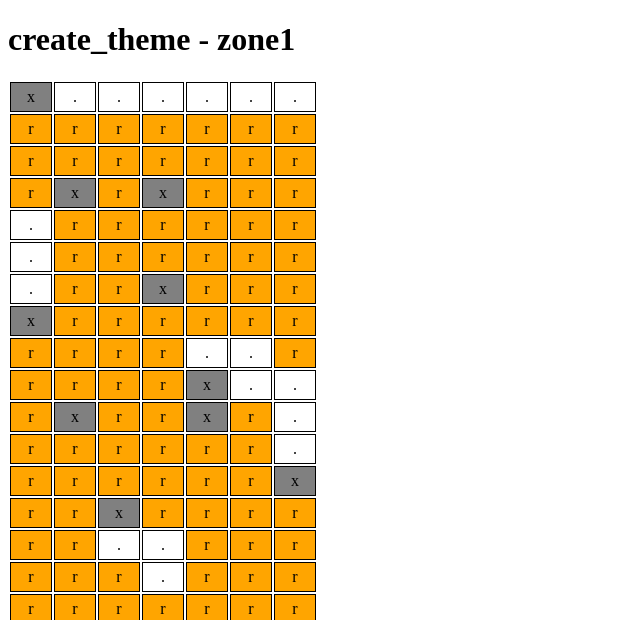
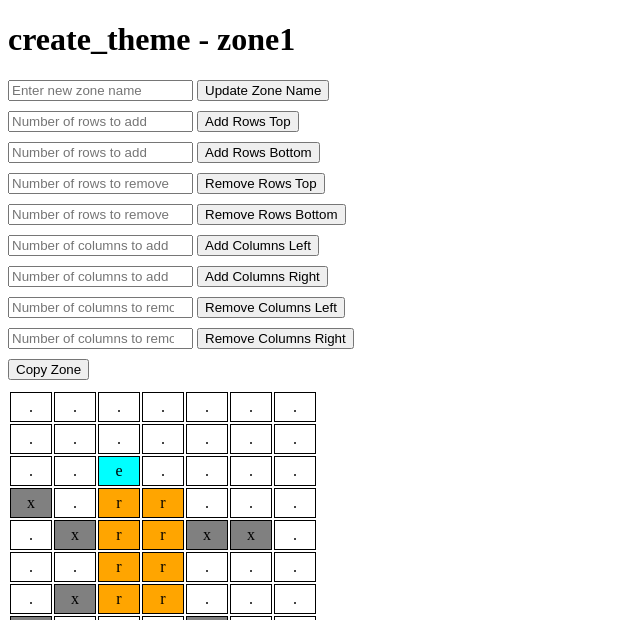
Before and after one commit to houneTeam/GNGdata, a Flask app: page /create_theme/zone1 in a window 1280 px wide. Shown: the top 620 px of the page, without its empty margins (0-640 px from the left). Run offline with Flask 3, Linux system fonts and the light colour scheme.

Commit message:
theme editor v1

```diff
--- a/app.py
+++ b/app.py
@@ -1,7 +1,7 @@
-from flask import Flask, render_template, request, redirect, url_for
+from flask import Flask, render_template, request, redirect, url_for, send_from_directory
 import json
 import os
-import random
+import shutil
 
 app = Flask(__name__)
 
@@ -29,7 +29,7 @@
         return parts[0].strip()  # Return the part before the colon
     return content
 
-# Function to create a new theme
+# Function to create a new theme with one zone and specified parameters
 def create_theme(theme_name):
     themes_directory = 'gamedata'
     new_theme_path = os.path.join(themes_directory, theme_name)
@@ -38,7 +38,7 @@
     if not os.path.exists(new_theme_path):
         os.makedirs(new_theme_path)
 
-        # Create initial CombinedGameData.json with an empty Zone 1
+        # Create the initial data for the theme
         initial_data = {
             "BalanceProperties": [
                 {
@@ -47,9 +47,30 @@
             ],
             "Zones": [
                 {
-                    "Id": "Zone 1",
+                    "Id": "zone1",
                     "WidthCells": 7,
-                    "Grid": generate_grid(7, 7)  # Generate grid for a 7x7 zone
+                    "DepthCells": 12,
+                    "FogOfWarCheckpoint": 0,
+                    "DecoSeed": 0,
+                    "RankMultipliers": [
+                        {
+                            "GenObjectiveSoftCurrencyMultiplier": 1,
+                            "MiningSoftCurrencyMultiplier": 0.1,
+                            "GachaSoftCurrencyMultNormal": 0.35,
+                            "GachaSoftCurrencyMultPremium": 1,
+                            "GachaSoftCurrencyMultRare": 1,
+                            "MiningLeaderboardCurrencyMultiplier": 1,
+                            "GachaLeaderboardCurrencyMultNormal": 1,
+                            "GachaLeaderboardCurrencyMultPremium": 1,
+                            "GachaLeaderboardCurrencyMultRare": 1,
+                            "GachaCardsMultNormal": 0.1,
+                            "GachaCardsMultPremium": 1,
+                            "GachaCardsMultRare": 1
+                        }
+                    ],
+                    "Grid": ".,.,e:exit:1:scg_m001_exit,.,.,.,.,x:block2x2,.,r:rockonboardingmine1:2,r:rocksoftcurrencysmall:2,.,.,.,.,x:block1x1v6L,r:rockonboardingmine1:1,r:rockonboardingmine1:2,x:block1x2,x:block2x3vR,.,.,.,r:rockonboardingmine1:1,r:rockonboardingmine1:1,.,.,.,.,x:block1x2,r:rockonboardingmine1:1,r:rockonboardingmine1:1,.,.,.,x:waterfall1x4vL,.,.,.,x:block3x3,.,.,.,.,.,.,.,.,.,.,.,.,.,.,.,.,.,.,.,.,.,.,.,.,c:spawningcart:1,.,.,.,.,.,.,.,.,.,.,.,.,x:block1x1v4,x:block2x1,.,x:block1x1v2,x:block1x1v5,x:block2x1,.",
+                    "CrusherGridId": 1,
+                    "GridRowRanks": None
                 }
             ]
         }
@@ -57,41 +78,6 @@
         # Write the initial data to CombinedGameData.json
         file_path = os.path.join(new_theme_path, 'CombinedGameData.json')
         write_json(file_path, initial_data)
-
-# Function to generate a grid string with default levels
-def generate_grid(rows, cols):
-    elements = [
-        'e:exit',
-        'x:block1x1v3',
-        'x:block2x2v1',
-        'r:rockleaderboardcurrency',
-        'r:rockbasic',
-        'r:rockgachawooden',
-        'r:rockkey',
-        'r:rocksoftcurrencysmall',
-        'r:rocksoftcurrencybig',
-        'r:rockgachascripted3',
-        'x:waterfall1x4vR',
-        's:jade:scg_s10:ca007',
-        's:opal:scg_s09:ca006',
-        's:topaz:scg_s08:ca005',
-        's:agate:GachaIron:ca004',
-        'p:checkpoint:scg_c03',
-        'c:spawningcart',
-        'x:wall1x1vL',
-        'x:wall1x1vR'
-    ]
-
-    def add_default_level(element):
-        if ':' in element:
-            parts = element.split(':')
-            if len(parts) == 2:
-                return f"{element}:1"
-            return f"{parts[0]}:{parts[1]}:1" + ':'.join(parts[2:])
-        return element
-
-    grid = [add_default_level(random.choice(elements)) for _ in range(rows * cols)]
-    return ','.join(grid)
 
 @app.route('/')
 def home():
@@ -123,5 +109,59 @@
         create_theme(theme_name)
     return redirect(url_for('home'))
 
+@app.route('/update_zone_name/<theme>/<zone_id>', methods=['POST'])
+def update_zone_name(theme, zone_id):
+    new_zone_name = request.form.get('new_zone_name')
+    if new_zone_name:
+        file_path = f'gamedata/{theme}/CombinedGameData.json'
+        data = read_json(file_path)
+        for zone in data["Zones"]:
+            if zone["Id"] == zone_id:
+                zone["Id"] = new_zone_name
+                break
+        write_json(file_path, data)
+    return redirect(url_for('zone', theme=theme, zone_id=new_zone_name))
+
+@app.route('/add_rows/<theme>/<zone_id>', methods=['POST'])
+def add_rows(theme, zone_id):
+    num_rows = int(request.form.get('num_rows'))
+    if num_rows > 0:
+        file_path = f'gamedata/{theme}/CombinedGameData.json'
+        data = read_json(file_path)
+        for zone in data["Zones"]:
+            if zone["Id"] == zone_id:
+                width = zone["WidthCells"]
+                new_rows = ['.' for _ in range(width * num_rows)]
+                grid_elements = zone["Grid"].split(',')
+                updated_grid = ','.join(new_rows + grid_elements)
+                zone["Grid"] = updated_grid
+                zone["DepthCells"] += num_rows
+                break
+        write_json(file_path, data)
+    return redirect(url_for('zone', theme=theme, zone_id=zone_id))
+
+@app.route('/remove_rows/<theme>/<zone_id>', methods=['POST'])
+def remove_rows(theme, zone_id):
+    num_rows = int(request.form.get('num_rows'))
+    if num_rows > 0:
+        file_path = f'gamedata/{theme}/CombinedGameData.json'
+        data = read_json(file_path)
+        for zone in data["Zones"]:
+            if zone["Id"] == zone_id:
+                width = zone["WidthCells"]
+                grid_elements = zone["Grid"].split(',')
+                if len(grid_elements) >= width * num_rows:
+                    updated_grid = grid_elements[width * num_rows:]
+                    zone["Grid"] = ','.join(updated_grid)
+                    zone["DepthCells"] -= num_rows
+                break
+        write_json(file_path, data)
+    return redirect(url_for('zone', theme=theme, zone_id=zone_id))
+
+@app.route('/favicon.ico')
+def favicon():
+    return send_from_directory(os.path.join(app.root_path, 'static'),
+                               'favicon.ico', mimetype='image/vnd.microsoft.icon')
+
 if __name__ == '__main__':
     app.run(debug=True)
--- a/templates/index.html
+++ b/templates/index.html
@@ -8,7 +8,7 @@
 <body>
     <h1>Themes</h1>
     <form action="/create_theme" method="post">
-        <input type="text" name="theme_name" placeholder="Enter new theme name">
+        <input type="text" name="theme_name" placeholder="Enter new theme name" required>
         <button type="submit">Create Theme</button>
     </form>
     <ul>
--- a/templates/zone.html
+++ b/templates/zone.html
@@ -18,10 +18,71 @@
             border: 1px solid #000;
             padding: 5px;
         }
+
+        .form-group {
+            margin: 10px 0;
+        }
     </style>
 </head>
 <body>
     <h1>{{ theme }} - {{ zone.Id }}</h1>
+    <form action="{{ url_for('update_zone_name', theme=theme, zone_id=zone.Id) }}" method="post">
+        <div class="form-group">
+            <input type="text" name="new_zone_name" placeholder="Enter new zone name" required>
+            <button type="submit">Update Zone Name</button>
+        </div>
+    </form>
+    <form action="{{ url_for('add_rows_top', theme=theme, zone_id=zone.Id) }}" method="post">
+        <div class="form-group">
+            <input type="number" name="num_rows" placeholder="Number of rows to add" required>
+            <button type="submit">Add Rows Top</button>
+        </div>
+    </form>
+    <form action="{{ url_for('add_rows_bottom', theme=theme, zone_id=zone.Id) }}" method="post">
+        <div class="form-group">
+            <input type="number" name="num_rows" placeholder="Number of rows to add" required>
+            <button type="submit">Add Rows Bottom</button>
+        </div>
+    </form>
+    <form action="{{ url_for('remove_rows_top', theme=theme, zone_id=zone.Id) }}" method="post">
+        <div class="form-group">
+            <input type="number" name="num_rows" placeholder="Number of rows to remove" required>
+            <button type="submit">Remove Rows Top</button>
+        </div>
+    </form>
+    <form action="{{ url_for('remove_rows_bottom', theme=theme, zone_id=zone.Id) }}" method="post">
+        <div class="form-group">
+            <input type="number" name="num_rows" placeholder="Number of rows to remove" required>
+            <button type="submit">Remove Rows Bottom</button>
+        </div>
+    </form>
+    <form action="{{ url_for('add_columns_left', theme=theme, zone_id=zone.Id) }}" method="post">
+        <div class="form-group">
+            <input type="number" name="num_columns" placeholder="Number of columns to add" required>
+            <button type="submit">Add Columns Left</button>
+        </div>
+    </form>
+    <form action="{{ url_for('add_columns_right', theme=theme, zone_id=zone.Id) }}" method="post">
+        <div class="form-group">
+            <input type="number" name="num_columns" placeholder="Number of columns to add" required>
+            <button type="submit">Add Columns Right</button>
+        </div>
+    </form>
+    <form action="{{ url_for('remove_columns_left', theme=theme, zone_id=zone.Id) }}" method="post">
+        <div class="form-group">
+            <input type="number" name="num_columns" placeholder="Number of columns to remove" required>
+            <button type="submit">Remove Columns Left</button>
+        </div>
+    </form>
+    <form action="{{ url_for('remove_columns_right', theme=theme, zone_id=zone.Id) }}" method="post">
+        <div class="form-group">
+            <input type="number" name="num_columns" placeholder="Number of columns to remove" required>
+            <button type="submit">Remove Columns Right</button>
+        </div>
+    </form>
+    <div class="form-group">
+        <button onclick="copyZone()">Copy Zone</button>
+    </div>
     <div class="table-responsive">
         <table class="table-fixed">
             {% for row in grid %}
@@ -35,6 +96,26 @@
     </div>
 
     <script>
+        function copyZone() {
+            const zone = {
+                Id: "{{ zone.Id }}",
+                WidthCells: {{ zone.WidthCells }},
+                DepthCells: {{ zone.DepthCells }},
+                FogOfWarCheckpoint: {{ zone.FogOfWarCheckpoint }},
+                DecoSeed: {{ zone.DecoSeed }},
+                RankMultipliers: {{ zone.RankMultipliers|tojson }},
+                Grid: "{{ zone.Grid }}",
+                CrusherGridId: {{ zone.CrusherGridId }},
+                GridRowRanks: {{ zone.GridRowRanks|tojson if zone.GridRowRanks else 'null' }}
+            };
+            const zoneString = JSON.stringify(zone, null, 4);
+            navigator.clipboard.writeText(zoneString).then(() => {
+                alert('Zone content copied to clipboard');
+            }).catch(err => {
+                alert('Failed to copy zone content: ', err);
+            });
+        }
+
         document.addEventListener('DOMContentLoaded', function() {
             var cells = document.getElementsByClassName('cell');
             for (var i = 0; i < cells.length; i++) {
```
Also changed, not shown: gamedata/1/CombinedGameData.json (added, +35 -0 lines), gamedata/2/CombinedGameData.json (added, +35 -0 lines), gamedata/test/CombinedGameData.json (deleted, +0 -14 lines), program/conv.py (added, +62 -0 lines), templates/theme.html (+13 -0 lines), static/favicon.ico (added), static/gob-32.png (added).
